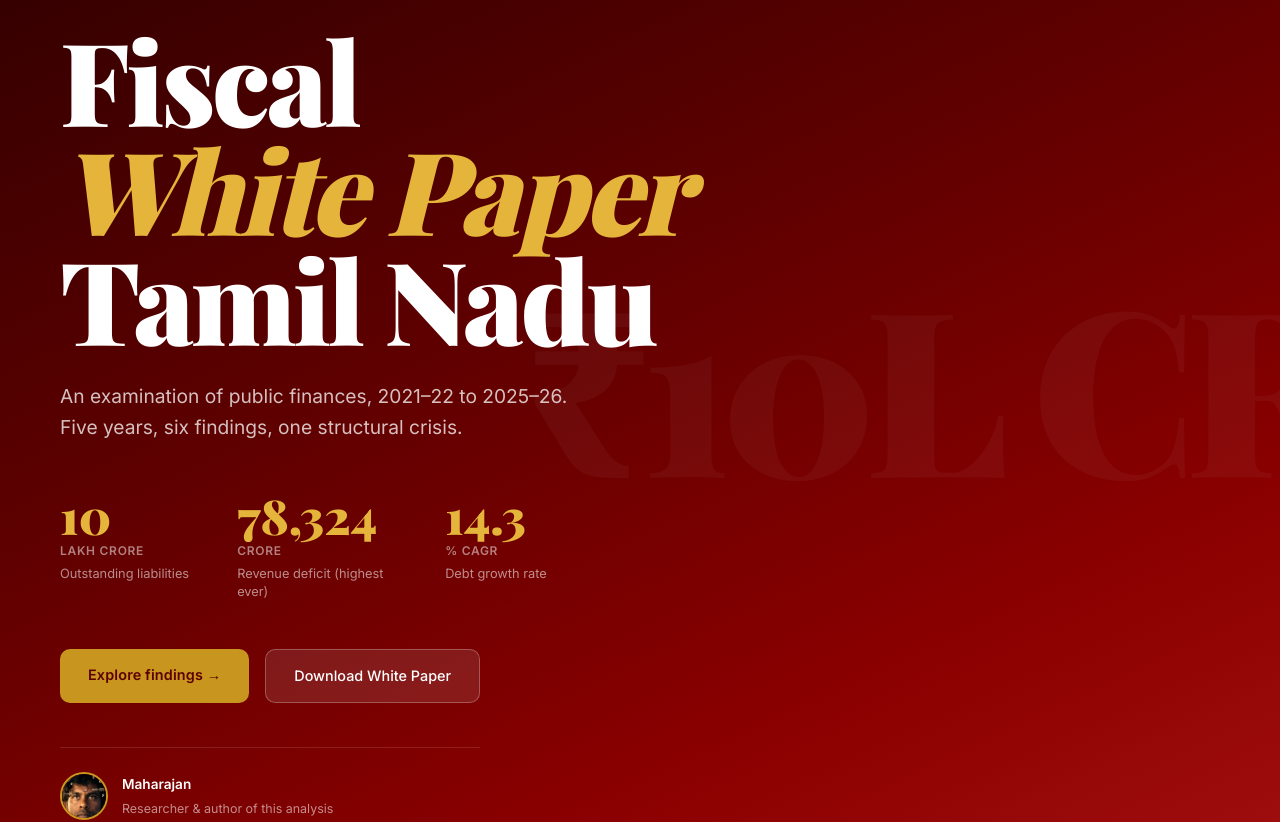
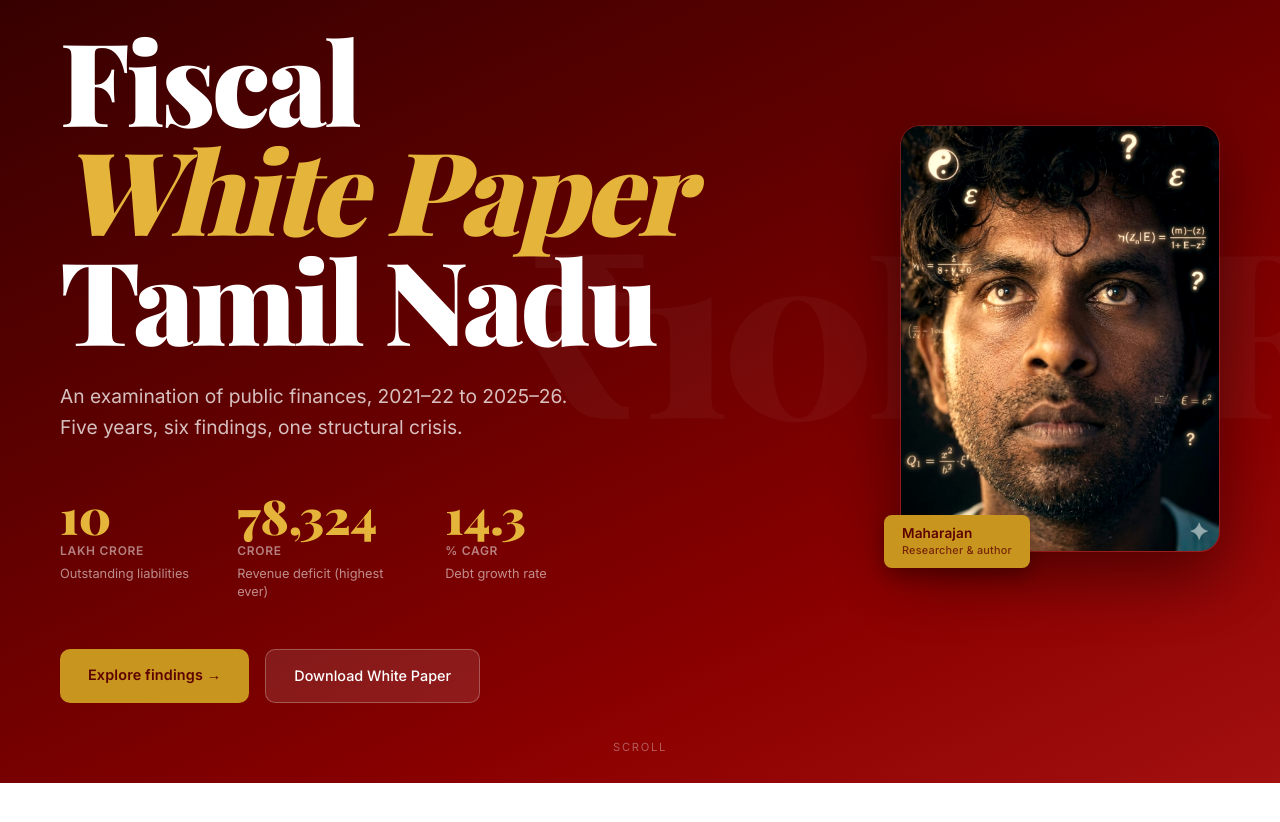
Before and after one commit to Maha0001/tn-fiscal-whitepaper-2026, a plain HTML site: page index.html in a window 1280 px wide. Shown: the part 135-957 px from the top of the page. Drawn offline with nearby package versions, Linux system fonts and the light colour scheme.

Commit message:
Add files via upload

```diff
--- a/index.html
+++ b/index.html
@@ -83,6 +83,8 @@
   <header class="hero" id="hero">
     <div class="hero-bg-text" aria-hidden="true">₹10L CR</div>
     <div class="hero-content">
+      <div class="hero-grid">
+        <div class="hero-text">
           <div class="hero-eyebrow">
             <img src="https://upload.wikimedia.org/wikipedia/commons/8/83/Emblem_of_Tamil_Nadu.svg" alt="GoTN Emblem" class="hero-emblem" />
             <span>Finance Department · Government of Tamil Nadu · June 2026</span>
@@ -114,11 +116,10 @@
             <a href="#findings" class="btn-primary">Explore findings →</a>
             <a href="TN_White_Paper_English-2026.pdf" class="btn-secondary" target="_blank">Download White Paper</a>
           </div>
-      <div class="hero-byline">
-        <img src="author-photo.jpeg" alt="Author of this analysis" class="hero-byline-photo" loading="lazy" />
-        <div class="hero-byline-text">
-          <span class="hero-byline-name">Maharajan</span>
-          <span class="hero-byline-role">Researcher &amp; author of this analysis</span>
+        </div>
+        <div class="hero-photo-wrap">
+          <img src="author-photo.jpeg" alt="Author of this analysis" class="hero-photo" loading="lazy" />
+          <div class="hero-photo-caption">Maharajan<span>Researcher &amp; author</span></div>
         </div>
       </div>
     </div>
--- a/style.css
+++ b/style.css
@@ -135,6 +135,46 @@
   margin: 0 auto;
   width: 100%;
 }
+.hero-grid {
+  display: grid;
+  grid-template-columns: 1fr 320px;
+  gap: 64px;
+  align-items: center;
+}
+.hero-photo-wrap { position: relative; justify-self: end; width: 100%; max-width: 320px; }
+.hero-photo {
+  width: 100%;
+  border-radius: var(--radius-lg);
+  aspect-ratio: 3/4;
+  object-fit: cover;
+  object-position: center top;
+  filter: sepia(8%) contrast(1.05);
+  box-shadow: 0 24px 64px rgba(0,0,0,0.45);
+  border: 1px solid rgba(255,255,255,0.1);
+}
+.hero-photo-caption {
+  position: absolute;
+  bottom: -16px;
+  left: -16px;
+  background: var(--gold);
+  color: var(--maroon-dark);
+  font-size: 0.85rem;
+  font-weight: 700;
+  padding: 10px 18px;
+  border-radius: 8px;
+  letter-spacing: 0.01em;
+  line-height: 1.3;
+  box-shadow: 0 8px 20px rgba(0,0,0,0.3);
+}
+.hero-photo-caption span {
+  display: block;
+  font-size: 0.68rem;
+  font-weight: 500;
+  color: var(--maroon-dark);
+  opacity: 0.75;
+  letter-spacing: 0.02em;
+  margin-top: 1px;
+}
 .hero-eyebrow {
   display: flex;
   align-items: center;
@@ -235,27 +275,6 @@
   letter-spacing: 0.15em;
   animation: bounce 2s ease-in-out infinite;
 }
-.hero-byline {
-  display: flex;
-  align-items: center;
-  gap: 14px;
-  margin-top: 44px;
-  padding-top: 24px;
-  border-top: 1px solid rgba(255,255,255,0.12);
-  max-width: 420px;
-}
-.hero-byline-photo {
-  width: 48px;
-  height: 48px;
-  border-radius: 50%;
-  object-fit: cover;
-  object-position: center top;
-  border: 2px solid var(--gold);
-  flex-shrink: 0;
-}
-.hero-byline-text { display: flex; flex-direction: column; }
-.hero-byline-name { font-size: 0.85rem; font-weight: 600; color: var(--white); }
-.hero-byline-role { font-size: 0.78rem; color: rgba(255,255,255,0.55); margin-top: 2px; }
 @keyframes bounce {
   0%,100% { transform: translateX(-50%) translateY(0); }
   50%      { transform: translateX(-50%) translateY(6px); }
@@ -553,6 +572,8 @@
   .about-grid { grid-template-columns: 1fr; gap: 40px; }
   .about-photo-wrap { max-width: 320px; }
   .hero-stats { gap: 28px; }
+  .hero-grid { grid-template-columns: 1fr; gap: 40px; }
+  .hero-photo-wrap { justify-self: start; max-width: 220px; order: -1; }
 }
 @media (max-width: 680px) {
   .nav-links {
@@ -574,7 +595,6 @@
   .section { padding: 64px 20px; }
   .findings-grid { grid-template-columns: 1fr; }
   .hero-stats { flex-direction: column; gap: 20px; }
-  .hero-byline { margin-top: 32px; padding-top: 20px; }
   .footer-inner { flex-direction: column; align-items: flex-start; }
 }
 @media (prefers-reduced-motion: reduce) {
```
Lines whose indentation alone changed are shown as unchanged.
